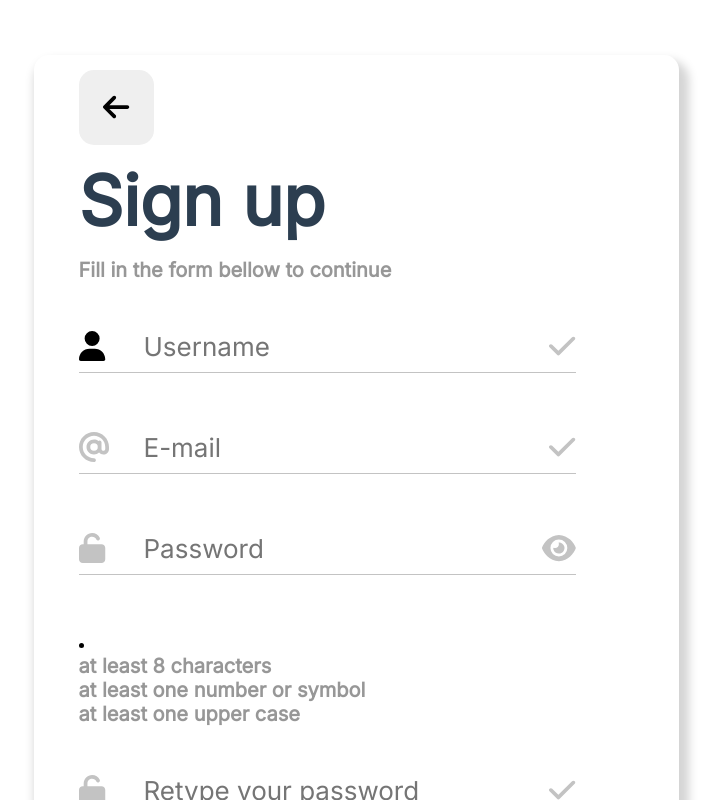
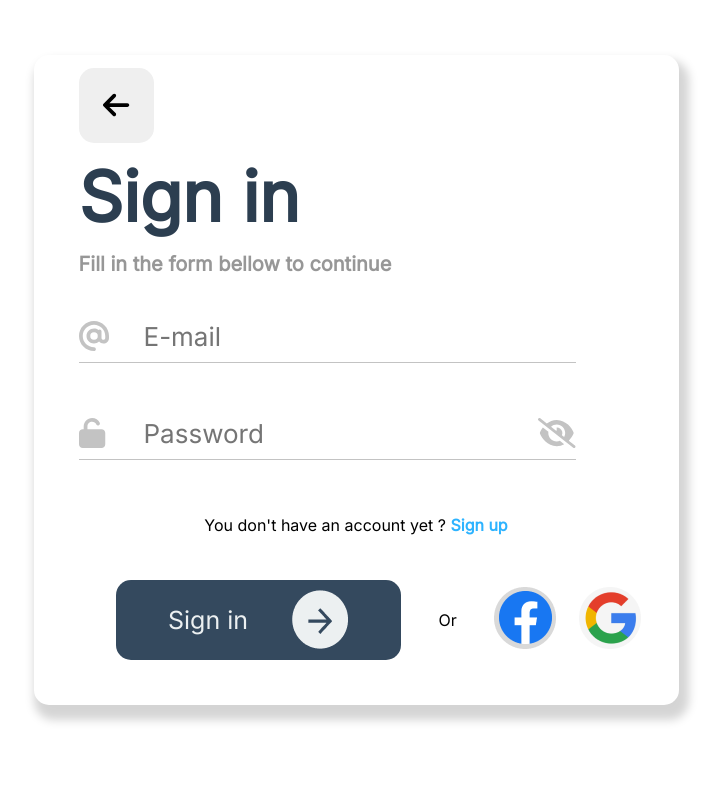
Before and after one commit to sbaka/e-com-website, a React (Create React App) app in the folder my-app/: page /Login in a window 1280 px wide. Shown: the top 800 px of the page, without its empty margins (284-1006 px from the left). Built offline with nearby package versions, Linux system fonts and the light colour scheme.

Commit message:
added navigation

```diff
--- a/my-app/src/App.css
+++ /dev/null
@@ -1,38 +0,0 @@
-.App {
-  text-align: center;
-}
-
-.App-logo {
-  height: 40vmin;
-  pointer-events: none;
-}
-
-@media (prefers-reduced-motion: no-preference) {
-  .App-logo {
-    animation: App-logo-spin infinite 20s linear;
-  }
-}
-
-.App-header {
-  background-color: #282c34;
-  min-height: 100vh;
-  display: flex;
-  flex-direction: column;
-  align-items: center;
-  justify-content: center;
-  font-size: calc(10px + 2vmin);
-  color: white;
-}
-
-.App-link {
-  color: #61dafb;
-}
-
-@keyframes App-logo-spin {
-  from {
-    transform: rotate(0deg);
-  }
-  to {
-    transform: rotate(360deg);
-  }
-}
--- a/my-app/src/App.js
+++ /dev/null
@@ -1,25 +0,0 @@
-import logo from './logo.svg';
-import './App.css';
-
-function App() {
-  return (
-    <div className="App">
-      <header className="App-header">
-        <img src={logo} className="App-logo" alt="logo" />
-        <p>
-          Edit <code>src/App.js</code> and save to reload.
-        </p>
-        <a
-          className="App-link"
-          href="https://reactjs.org"
-          target="_blank"
-          rel="noopener noreferrer"
-        >
-          Learn React
-        </a>
-      </header>
-    </div>
-  );
-}
-
-export default App;
--- a/my-app/src/css/Login_page.css
+++ /dev/null
@@ -1,107 +0,0 @@
-@import url('https://fonts.googleapis.com/css2?family=Inter&display=swap');
-*{
-    font-family: 'Inter', sans-serif;
-    margin : 0
-}
-.parent{
-    width: 100%;
-    height: 100%;
-    display: flex;
-    justify-content: center;
-    align-items: center;
-}
-.container{
-    width: 600px;
-    height: 670px;
-    box-shadow: 5px 10px 10px 5px #0000002b;
-    border-radius: 15px;
-    display: flex;
-    justify-content: space-evenly;       /* to control main axis*/
-    align-items: flex-start;             /* to control cross axis*/
-    flex-direction: column;
-    padding-left: 45px;
-    margin: 55px;
-}
-/* all of them have pointer cursor, btns and those 2 continue with google/fb*/
-button, div > img {
-    cursor: pointer;
-}
-.return{
-    width: 75px;
-    height: 75px;
-    border-color: transparent;
-    border-radius: 15px;
-    background-color: #EFEFEF;
-}
-h2 {
-    color : #2C3E50;
-    font-size: 69px;
-}
-h4 {
-    color:  #979797;
-    font-size: 20px;
-}
-
-
-input{
-    border-width: 0px 0px 1px 0px;
-    border-color: #C3C3C3;
-    padding: 0 0 10px 65px ;            /*top right bottom left*/
-    width: 80%;
-    font-size: 26px;
-}
-input:focus {
-    outline: none;
-}
-.labelIcon  {
-    position: absolute;
-    top: 0;
-    display: block;
-}
-.eye{
-    cursor: pointer;
-    position: absolute;
-    top: 0;
-    display: block;
-    right: 8%;
-}
-.formGroup{
-    position: relative;
-    padding-bottom: 10px;
-    width: 90%;
-}
-.signUp{
-    align-self: center;
-    padding-right: 45px;
-}
-
-a {
-    color: #2DB3FF;
-    font-weight: 600;
-    text-decoration: none;
-}
-
-
-.submitBtn{
-    display: flex;
-    flex-direction: row;
-    justify-content: space-evenly;
-    align-items: center;
-    width: 285px;
-    height: 80px;
-    border-color: transparent;
-    border-radius: 15px;
-    background-color: #34495E;
-    color: #ECF0F1;
-    font-size: 25px;
-    /*TODO: sign in in the middle w lokhra m3a tali*/
-}
-
-.bottomDiv{
-    width: 100%;
-    padding-right: 45px;
-    display: flex;
-    flex-direction: row;
-    justify-content: space-evenly;
-    align-items: center;
-}
--- /dev/null
+++ b/my-app/src/css/Login_page_style.css
@@ -0,0 +1,107 @@
+@import url('https://fonts.googleapis.com/css2?family=Inter&display=swap');
+*{
+    font-family: 'Inter', sans-serif;
+    margin : 0
+}
+.parent{
+    width: 100%;
+    height: 100%;
+    display: flex;
+    justify-content: center;
+    align-items: center;
+}
+.container_login{
+    width: 600px;
+    height: 650px;
+    box-shadow: 5px 10px 10px 5px #0000002b;
+    border-radius: 15px;
+    display: flex;
+    justify-content: space-evenly;       /* to control main axis*/
+    align-items: flex-start;             /* to control cross axis*/
+    flex-direction: column;
+    padding-left: 45px;
+    margin: 55px;
+}
+/* all of them have pointer cursor, btns and those 2 continue with google/fb*/
+button, div > img {
+    cursor: pointer;
+}
+.return{
+    width: 75px;
+    height: 75px;
+    border-color: transparent;
+    border-radius: 15px;
+    background-color: #EFEFEF;
+}
+h2 {
+    color : #2C3E50;
+    font-size: 69px;
+}
+h4 {
+    color:  #979797;
+    font-size: 20px;
+}
+
+
+input{
+    border-width: 0px 0px 1px 0px;
+    border-color: #C3C3C3;
+    padding: 0 0 10px 65px ;            /*top right bottom left*/
+    width: 80%;
+    font-size: 26px;
+}
+input:focus {
+    outline: none;
+}
+.labelIcon  {
+    position: absolute;
+    top: 0;
+    display: block;
+}
+.eye{
+    cursor: pointer;
+    position: absolute;
+    top: 0;
+    display: block;
+    right: 8%;
+}
+.formGroup{
+    position: relative;
+    padding-bottom: 10px;
+    width: 90%;
+}
+.signUp{
+    align-self: center;
+    padding-right: 45px;
+}
+
+a {
+    color: #2DB3FF;
+    font-weight: 600;
+    text-decoration: none;
+}
+
+
+.submitBtn{
+    display: flex;
+    flex-direction: row;
+    justify-content: space-evenly;
+    align-items: center;
+    width: 285px;
+    height: 80px;
+    border-color: transparent;
+    border-radius: 15px;
+    background-color: #34495E;
+    color: #ECF0F1;
+    font-size: 25px;
+    /*TODO: sign in in the middle w lokhra m3a tali*/
+}
+
+.bottomDiv{
+    width: 100%;
+    padding-right: 45px;
+    display: flex;
+    flex-direction: row;
+    justify-content: space-evenly;
+    align-items: center;
+}
--- a/my-app/src/index.css
+++ /dev/null
@@ -1,13 +0,0 @@
-body {
-  margin: 0;
-  font-family: -apple-system, BlinkMacSystemFont, 'Segoe UI', 'Roboto', 'Oxygen',
-    'Ubuntu', 'Cantarell', 'Fira Sans', 'Droid Sans', 'Helvetica Neue',
-    sans-serif;
-  -webkit-font-smoothing: antialiased;
-  -moz-osx-font-smoothing: grayscale;
-}
-
-code {
-  font-family: source-code-pro, Menlo, Monaco, Consolas, 'Courier New',
-    monospace;
-}
--- a/my-app/src/index.js
+++ b/my-app/src/index.js
@@ -1,10 +1,27 @@
 import React from "react";
 import ReactDOM from "react-dom/client";
-import "./index.css";
-import App from "./App";
+import App from "./pages/Home_page";
 import Login from "./pages/Login_page";
 import Register from "./pages/Register_page";
-import Cringe from "./pages/Cringe";
+
+import {
+    BrowserRouter,
+    Routes,
+    Route,
+} from "react-router-dom"
+
+
+
 
 const root = ReactDOM.createRoot(document.getElementById("root"));
-root.render(<Register />);
+root.render(
+    <BrowserRouter>
+        <Routes>
+            <Route path="/" element={<App />} />
+            <Route path="/Login" element={<Login />} />
+            <Route path="/Register" element={<Register />} />
+
+        </Routes>
+    </BrowserRouter>
+
+);
--- /dev/null
+++ b/my-app/src/pages/Home_page.jsx
@@ -0,0 +1,13 @@
+
+function App() {
+  return (
+    <div className="App">
+      <ul>
+        <li> <a href="/Login"> login</a></li>
+        <li> <a href="/Register"> register</a></li>
+      </ul>
+    </div>
+  );
+}
+
+export default App;
--- a/my-app/src/pages/Login_page.jsx
+++ b/my-app/src/pages/Login_page.jsx
@@ -2,7 +2,7 @@ import fbLogo from "../assets/facebook.png";
 import googleLogo from "../assets/google.png";
 import arrowPic from "../assets/arrow_signIn.png";
 import React from "react";
-import "../css/Login_page.css";
+import "../css/Login_page_style.css"; //css
 import "https://kit.fontawesome.com/728d58002e.js";
 import { FontAwesomeIcon } from "@fortawesome/react-fontawesome";
 import {
@@ -12,6 +12,9 @@ import {
     faEye,
     faEyeSlash,
 } from "@fortawesome/free-solid-svg-icons";
+
+
+
 
 function Login() {
     const [eye, setEye] = React.useState();
@@ -31,14 +34,15 @@ function Login() {
     }
 
     return (
+
         <div className="parent">
-            <div className="container">
+            <div className="container_login">
                 <button className="return">
                     <FontAwesomeIcon icon={faArrowLeft} fontSize={30} />
                 </button>
                 <h2>Sign in</h2>
                 <h4>Fill in the form bellow to continue</h4>
-
+                <br />
                 <div className="formGroup">
                     <input id="email" placeholder="E-mail"></input>
                     <label htmlFor="email" className="labelIcon">
@@ -67,11 +71,15 @@ function Login() {
                     </label>
                 </div>
 
+                <br />
+
                 <div className="signUp">
                     <p>
-                        You don't have an account yet ? <a href="">Sign up</a>
+                        You don't have an account yet ? <a href="/Register">Sign up</a>
                     </p>
                 </div>
+
+                <br />
 
                 <div className="bottomDiv">
                     <button type="submit" className="submitBtn">
@@ -85,7 +93,9 @@ function Login() {
                         <img src={googleLogo} alt="google" />
                     </div>
                 </div>
+                <br />
             </div>
+
         </div>
     );
 }
--- a/my-app/src/pages/Register_page.jsx
+++ b/my-app/src/pages/Register_page.jsx
@@ -1,7 +1,7 @@
 import fbLogo from "../assets/facebook.png";
 import googleLogo from "../assets/google.png";
 import arrowPic from "../assets/arrow_signIn.png";
-import "../css/Register_page.css";
+import "../css/Register_page_style.css";
 import "https://kit.fontawesome.com/728d58002e.js";
 import { FontAwesomeIcon } from "@fortawesome/react-fontawesome";
 import {
@@ -55,12 +55,11 @@ class Register extends Component {
               } /*user icon highlight removed */
             ></input>
             <label htmlFor="username" className="labelIcon">
-              <FontAwesomeIcon
-                className="icona"
-                icon={faUser}
-                fontSize={30}
-                onClick={handleAnimation}
-              />
+              {this.state.user ? (
+                <FontAwesomeIcon icon={faUser} fontSize={30} color="#2c3e50" />
+              ) : (
+                <FontAwesomeIcon icon={faUser} fontSize={30} color="#C3C3C3" />
+              )}
             </label>
             <label htmlFor="username" className="RightIcon">
               {this.state.user ? (
@@ -171,7 +170,7 @@ class Register extends Component {
 
           <div className="signUp">
             <p>
-              Already a member ? <a href="">Sign in</a>
+              Already a member ? <a href="/Login">Sign in</a>
             </p>
           </div>
 
```
Also changed, not shown: my-app/src/css/Register_page_style.css (renamed from my-app/src/css/Register_page.css), 1 other file (tests, documents, lock files or other folders).
